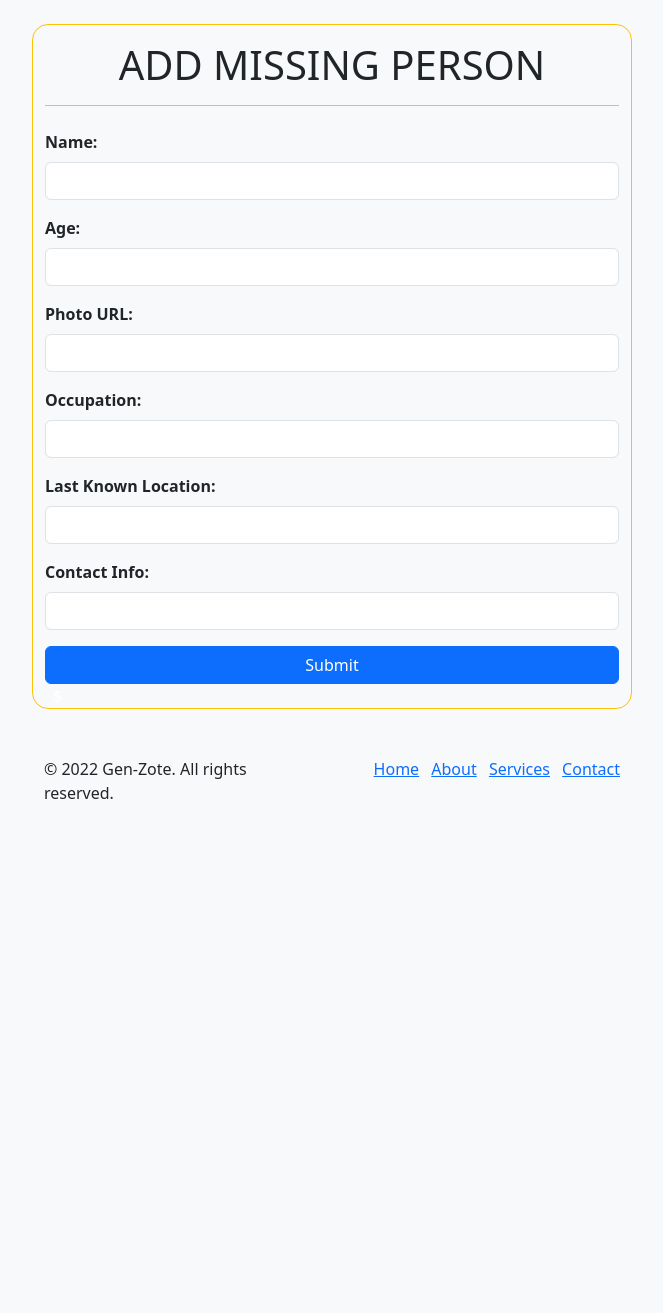
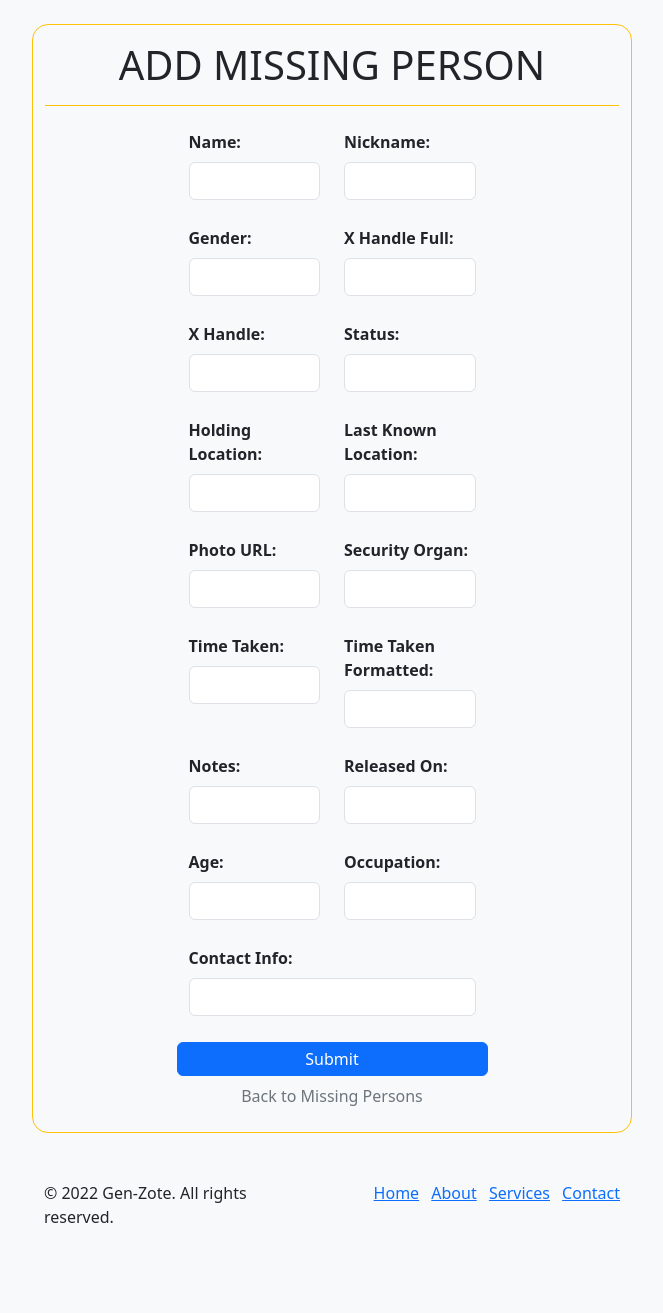
Before and after one commit to mutheujoy/MISSING-PERSONS-DATABASE-2024-KENYA-FINANCE-BILL-PROTESTS-, a Flask app: template templates/register_users/add_person.html in a window 1280 px wide. Shown: the part 84-1397 px from the top of the page, without its empty margins (308-971 px from the left). Before the commit the page ends 883 px from the top, so only its background shows below. Run offline with Flask 3, Linux system fonts and the light colour scheme; the template is opened without the code that fills it, so the values that code supplies are empty; some libraries are stand-ins or nearby versions.

Commit message:
chore: Refactor HTML structure and add filter buttons for missing persons

```diff
--- a/templates/register_users/add_person.html
+++ b/templates/register_users/add_person.html
@@ -1,35 +1,125 @@
 {% include 'includes/navbar.html' %}
+
 <div class="container-fluid pb-4"></div>
 <div class="container border border-warning bg-1 bg-tertiary rounded-4">
-        <h1 class="mb-4 text-center p-3 border-bottom border-warning bg-1 bg-tertiary text-uppercase text bold">Add Missing Person</h1>
+    <h1 class="mb-4 text-center p-3 border-bottom border-warning bg-1 bg-tertiary text-uppercase font-weight-bold">
+        Add Missing Person
+    </h1>
 
-        <form method="POST">
-            <div class="mb-3">
+    <form class="col-md-6 offset-md-3" method="POST">
+        <!-- Row 1 -->
+        <div class="row">
+            <div class="mb-3 col-md-6">
                 <label for="name" class="form-label">Name:</label>
                 <input type="text" id="name" name="name" class="form-control" required>
             </div>
-            <div class="mb-3">
+            <div class="mb-3 col-md-6">
+                <label for="nickname" class="form-label">Nickname:</label>
+                <input type="text" id="nickname" name="nickname" class="form-control">
+            </div>
+        </div>
+
+        <!-- Row 2 -->
+        <div class="row">
+            <div class="mb-3 col-md-6">
+                <label for="gender" class="form-label">Gender:</label>
+                <input type="text" id="gender" name="gender" class="form-control" required>
+            </div>
+            <div class="mb-3 col-md-6">
+                <label for="x_handle_full" class="form-label">X Handle Full:</label>
+                <input type="text" id="x_handle_full" name="x_handle_full" class="form-control">
+            </div>
+        </div>
+
+        <!-- Row 3 -->
+        <div class="row">
+            <div class="mb-3 col-md-6">
+                <label for="x_handle" class="form-label">X Handle:</label>
+                <input type="text" id="x_handle" name="x_handle" class="form-control">
+            </div>
+            <div class="mb-3 col-md-6">
+                <label for="status" class="form-label">Status:</label>
+                <input type="text" id="status" name="status" class="form-control" required>
+            </div>
+        </div>
+
+        <!-- Row 4 -->
+        <div class="row">
+            <div class="mb-3 col-md-6">
+                <label for="holding_location" class="form-label">Holding Location:</label>
+                <input type="text" id="holding_location" name="holding_location" class="form-control">
+            </div>
+            <div class="mb-3 col-md-6">
+                <label for="last_known_location" class="form-label">Last Known Location:</label>
+                <input type="text" id="last_known_location" name="last_known_location" class="form-control" required>
+            </div>
+        </div>
+
+        <!-- Row 5 -->
+        <div class="row">
+            <div class="mb-3 col-md-6">
+                <label for="photo_url" class="form-label">Photo URL:</label>
+                <input type="url" id="photo_url" name="photo_url" class="form-control">
+            </div>
+            <div class="mb-3 col-md-6">
+                <label for="security_organ" class="form-label">Security Organ:</label>
+                <input type="text" id="security_organ" name="security_organ" class="form-control">
+            </div>
+        </div>
+
+        <!-- Row 6 -->
+        <div class="row">
+            <div class="mb-3 col-md-6">
+                <label for="time_taken" class="form-label">Time Taken:</label>
+                <input type="text" id="time_taken" name="time_taken" class="form-control">
+            </div>
+            <div class="mb-3 col-md-6">
+                <label for="time_taken_formatted" class="form-label">Time Taken Formatted:</label>
+                <input type="text" id="time_taken_formatted" name="time_taken_formatted" class="form-control">
+            </div>
+        </div>
+
+        <!-- Row 7 -->
+        <div class="row">
+            <div class="mb-3 col-md-6">
+                <label for="notes" class="form-label">Notes:</label>
+                <input type="text" id="notes" name="notes" class="form-control">
+            </div>
+            <div class="mb-3 col-md-6">
+                <label for="released_on" class="form-label">Released On:</label>
+                <input type="text" id="released_on" name="released_on" class="form-control" required>
+            </div>
+        </div>
+
+        <!-- Row 8 -->
+        <div class="row">
+            <div class="mb-3 col-md-6">
                 <label for="age" class="form-label">Age:</label>
                 <input type="number" id="age" name="age" class="form-control" required>
             </div>
-            <div class="mb-3">
-                <label for="photo_url" class="form-label">Photo URL:</label>
-                <input type="url" id="photo_url" name="photo_url" class="form-control">
-            </div>
-            <div class="mb-3">
+            <div class="mb-3 col-md-6">
                 <label for="occupation" class="form-label">Occupation:</label>
                 <input type="text" id="occupation" name="occupation" class="form-control">
             </div>
-            <div class="mb-3">
-                <label for="last_known_location" class="form-label">Last Known Location:</label>
-                <input type="text" id="last_known_location" name="last_known_location" class="form-control" required>
         </div>
-            <div class="mb-3">
+
+        <!-- Row 9 -->
+        <div class="row">
+            <div class="mb-3 col-md-12">
                 <label for="contact_info" class="form-label">Contact Info:</label>
                 <input type="text" id="contact_info" name="contact_info" class="form-control" required>
             </div>
-            <button type="submit" class="btn btn-primary">Submit</button>
-            <span class="p-2 text-white">$</span>
+        </div>
+
+        <!-- Submit Button -->
+        <div class="row">
+            <button type="submit" class="btn btn-primary col-md-12 p-1">Submit</button>
+
+        </div>
+        <span class="text-center d-block pb-4 pt-2">
+            <a href="/" class="text-decoration-none text-center text-secondary">Back to Missing Persons</a>
+        </span>
     </form>
 </div>
+
 {% include 'includes/footer.html' %}
```
Also changed, not shown: templates/app/index.html (+57 -17 lines). Lines whose indentation alone changed are shown as unchanged.
